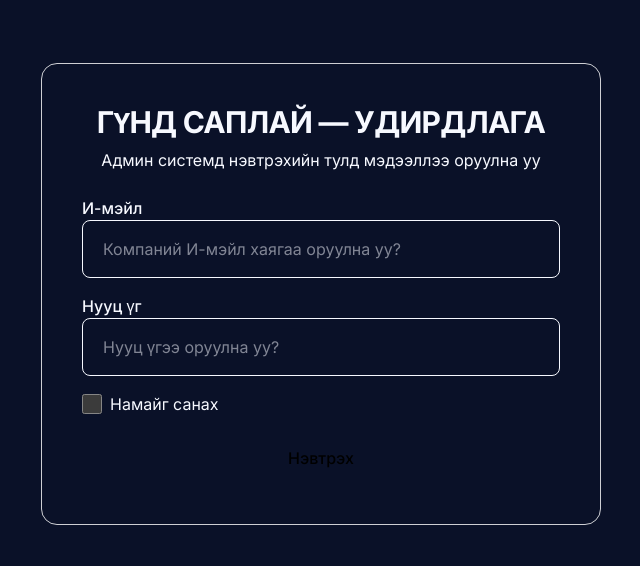
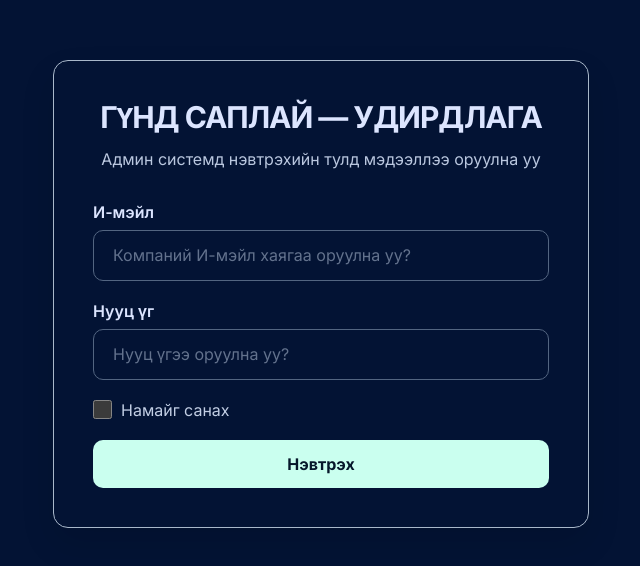
Before and after one commit to narankhorol0623-collab/barilga, a Next.js app: page /admin in a window 1280 px wide. Shown: the part 106-672 px from the top of the page, without its empty margins (319-959 px from the left). Built offline with nearby package versions, Linux system fonts and the light colour scheme.

Commit message:
admin front-end zasvar

```diff
--- a/src/app/admin/LoginPage.tsx
+++ b/src/app/admin/LoginPage.tsx
@@ -31,70 +31,67 @@ export default function LoginPage({ onLogin }: LoginPageProps) {
   };
 
   return (
-    <div className="flex items-center justify-center min-h-screen bg-background relative overflow-hidden p-4 sm:p-6 w-full">
-      <div className="w-full max-w-[560px] p-6 sm:p-10 space-y-5 sm:space-y-6 bg-card rounded-2xl border border-white/80 relative z-10">
-        <div className="text-center space-y-1.5 sm:space-y-2">
-          <h1 className="text-2xl sm:text-3xl font-bold tracking-tight text-foreground">
-            ГҮНД САПЛАЙ — УДИРДЛАГА
-          </h1>
-          <p className="text-base leading-6 text-muted-foreground">
+    <div className="admin-login-screen w-full">
+      <section className="admin-login-card">
+        <div>
+          <h1 className="admin-login-heading">ГҮНД САПЛАЙ — УДИРДЛАГА</h1>
+          <p className="admin-login-description">
             Админ системд нэвтрэхийн тулд мэдээллээ оруулна уу
           </p>
         </div>
 
         {error && (
-          <div className="p-3 bg-red-500/10 border border-red-500/20 rounded-lg text-red-500 text-sm text-center font-medium">
+          <div
+            className="mb-4 rounded-lg border border-red-400/30 bg-red-500/10 p-3 text-center text-sm font-medium text-red-300"
+            role="alert"
+          >
             {error}
           </div>
         )}
 
-        <form onSubmit={handleSubmit} className="space-y-4">
-          <div className="space-y-1">
-            <label className="text-base font-medium text-foreground">
+        <form onSubmit={handleSubmit} className="admin-login-form">
+          <div className="admin-login-field">
+            <label htmlFor="admin-email" className="admin-login-label">
               И-мэйл
             </label>
             <input
+              id="admin-email"
               type="email"
               required
               value={email}
               onChange={(e) => setEmail(e.target.value)}
               placeholder="Компаний И-мэйл хаягаа оруулна уу?"
-              className="w-full px-5 py-4 bg-background border border-border rounded-lg focus:outline-none focus:ring-2 focus:ring-primary text-foreground text-base transition-all"
+              className="admin-login-input"
             />
           </div>
 
-          <div className="space-y-1">
-            <label className="text-base font-medium text-foreground">
+          <div className="admin-login-field">
+            <label htmlFor="admin-password" className="admin-login-label">
               Нууц үг
             </label>
             <input
+              id="admin-password"
               type="password"
               required
               value={password}
               onChange={(e) => setPassword(e.target.value)}
               placeholder="Нууц үгээ оруулна уу?"
-              className="w-full px-5 py-4 bg-background border border-border rounded-lg focus:outline-none focus:ring-2 focus:ring-primary text-foreground text-base transition-all"
+              className="admin-login-input"
             />
           </div>
 
-          <div className="flex items-center justify-between text-base gap-2">
-            <label className="flex items-center space-x-2 cursor-pointer text-muted-foreground select-none">
-              <input
-                type="checkbox"
-                className="h-5 w-5 rounded border-border accent-primary"
-              />
-              <span className="text-base">Намайг санах</span>
+          <div className="flex items-center justify-between gap-2">
+            <label className="admin-login-remember select-none">
+              <input type="checkbox" className="rounded" />
+              <span>Намайг санах</span>
             </label>
           </div>
 
-          <button
-            type="submit"
-            className="w-full py-3.5 px-4 bg-primary text-black font-medium text-base rounded-lg hover:opacity-90 active:scale-[0.99] transition-all duration-200"
-          >
+          <button type="submit" className="admin-login-submit w-full">
             Нэвтрэх
           </button>
         </form>
-      </div>
+      </section>
     </div>
   );
 }
--- a/src/app/admin/globals.css
+++ b/src/app/admin/globals.css
@@ -1,79 +1,120 @@
-@tailwind base;
-@tailwind components;
-@tailwind utilities;
-body {
-  background-color: #011134;
-  color: #dae2ff;
-  margin: 0;
-  padding: 0;
+@import "tailwindcss";
+
+/* Admin-only design tokens used by the dashboard utility classes. */
+@theme {
+  --color-background: #031334;
+  --color-surface: #031334;
+  --color-surface-container-lowest: #071832;
+  --color-surface-container-low: #101d39;
+  --color-surface-container: #152442;
+  --color-surface-container-high: #1a2b4d;
+  --color-surface-variant: #263655;
+  --color-on-surface: #dce5ff;
+  --color-on-surface-variant: #a9b8ca;
+  --color-outline-variant: #263755;
+  --color-primary: #d8fff5;
+  --color-primary-container: #00e6cb;
+  --color-primary-fixed: #00e6cb;
+  --color-secondary: #38d6ca;
+  --color-secondary-container: #172e48;
+  --color-tertiary: #d492e8;
+  --color-tertiary-fixed-dim: #f2a3cc;
+  --color-error: #ff8c99;
+  --color-error-container: #542b43;
+  --font-body-md: "Inter", sans-serif;
+  --font-headline-sm: "Inter", sans-serif;
+  --font-label-md: "JetBrains Mono", monospace;
+  --font-label-sm: "JetBrains Mono", monospace;
+  --font-display-lg: "Inter", sans-serif;
+  --text-body-md: 1rem;
+  --text-headline-sm: 1.5rem;
+  --text-label-md: 0.875rem;
+  --text-label-sm: 0.75rem;
+  --text-display-lg: 3.5rem;
+  --spacing-sidebar-expanded: 19.5rem;
+  --spacing-container-padding: 1.5rem;
+}
+
+.admin-root {
+  min-height: 100vh;
+  background: #031334;
+  color: #dce5ff;
   font-family: "Inter", sans-serif;
 }
 
-.material-symbols-outlined {
+.admin-root .glass-card {
+  background: #111e3a;
+  border: 1px solid #1b2d4d;
+  border-radius: 14px;
+  box-shadow: 0 8px 24px rgb(0 0 0 / 12%);
+  transition: box-shadow 180ms ease;
+}
+
+.admin-root .glass-card:hover {
+  box-shadow: 0 0 18px rgb(0 230 203 / 8%);
+}
+
+.admin-root .material-symbols-outlined {
   font-family: "Material Symbols Outlined";
   font-weight: normal;
   font-style: normal;
-  font-size: 24px;
   line-height: 1;
   letter-spacing: normal;
   text-transform: none;
-  display: inline-block;
   white-space: nowrap;
   word-wrap: normal;
   direction: ltr;
-  -webkit-font-feature-settings: "liga";
   font-feature-settings: "liga";
   -webkit-font-smoothing: antialiased;
 }
 
-.glass-card {
-  background-color: #111c38;
-  border: 1px solid #1e2d50;
-  border-radius: 0.75rem;
-  box-shadow:
-    0 4px 6px -1px rgba(0, 0, 0, 0.1),
-    0 2px 4px -1px rgba(0, 0, 0, 0.06);
-  transition: box-shadow 0.3s ease;
+.admin-root .custom-scrollbar::-webkit-scrollbar { width: 6px; height: 6px; }
+.admin-root .custom-scrollbar::-webkit-scrollbar-track { background: transparent; }
+.admin-root .custom-scrollbar::-webkit-scrollbar-thumb { background: #263755; border-radius: 4px; }
+.admin-root aside > div:first-child img { display: block; width: 240px; height: 220px; object-fit: contain; }
+
+.admin-login-screen {
+  min-height: 100vh;
+  display: grid;
+  place-items: center;
+  padding: 24px;
+  background: #031334;
+  color: #dce5ff;
 }
 
-.glass-card:hover {
-  box-shadow: 0 0 15px rgba(0, 245, 212, 0.1);
+.admin-login-card {
+  width: min(100%, 536px);
+  padding: 38px 39px 39px;
+  border: 1px solid #a9b8ca;
+  border-radius: 15px;
+  background: transparent;
+  box-shadow: 0 16px 34px rgb(0 0 0 / 10%);
 }
 
-.neon-text {
-  color: #00f5d4;
-  text-shadow: 0 0 10px rgba(0, 245, 212, 0.3);
+.admin-login-heading { margin: 0; text-align: center; font-size: 30px; line-height: 1.25; font-weight: 750; letter-spacing: -.035em; }
+.admin-login-description { margin: 10px 0 29px; text-align: center; color: #bac7df; font-size: 16px; line-height: 1.5; }
+.admin-login-form { display: grid; gap: 18px; }
+.admin-login-field { display: grid; gap: 6px; }
+.admin-login-label { font-size: 16px; font-weight: 600; }
+.admin-login-input { width: 100%; height: 51px; padding: 0 19px; border: 1px solid #536581; border-radius: 10px; background: transparent; color: #e2eaff; font: inherit; font-size: 16px; outline: none; transition: border-color 150ms ease, box-shadow 150ms ease; }
+.admin-login-input::placeholder { color: #63728d; }
+.admin-login-input:focus { border-color: #00e6cb; box-shadow: 0 0 0 3px rgb(0 230 203 / 12%); }
+.admin-login-remember { display: flex; align-items: center; gap: 9px; color: #c2cee4; font-size: 16px; cursor: pointer; }
+.admin-login-remember input { width: 19px; height: 19px; accent-color: #baffef; }
+.admin-login-submit { height: 48px; border: 0; border-radius: 10px; background: #caffef; color: #06182b; font: inherit; font-size: 16px; font-weight: 700; cursor: pointer; transition: filter 150ms ease, transform 150ms ease; }
+.admin-login-submit:hover { filter: brightness(1.06); }
+.admin-login-submit:active { transform: scale(.99); }
+
+@media (max-width: 560px) {
+  .admin-login-card { padding: 30px 23px; }
+  .admin-login-heading { font-size: 24px; }
+  .admin-login-description { font-size: 14px; }
 }
 
-.primary-glow:hover {
-  box-shadow: 0 0 15px rgba(0, 245, 212, 0.3);
+@media (min-width: 768px) {
+  .admin-root main.ml-sidebar-expanded { margin-left: 19.5rem; }
 }
 
-.custom-scrollbar::-webkit-scrollbar {
-  width: 6px;
-  height: 6px;
+@media (max-width: 767px) {
+  .admin-root main.ml-sidebar-expanded { margin-left: 0; }
 }
-
-.custom-scrollbar::-webkit-scrollbar-track {
-  background: transparent;
-}
-
-.custom-scrollbar::-webkit-scrollbar-thumb {
-  background: #253457;
-  border-radius: 4px;
-}
-
-.custom-scrollbar::-webkit-scrollbar-thumb:hover {
-  background: #3a4a46;
-}
-
-@media (prefers-reduced-motion: reduce) {
-  *,
-  *::before,
-  *::after {
-    animation-duration: 0.01ms !important;
-    animation-iteration-count: 1 !important;
-    transition-duration: 0.01ms !important;
-    scroll-behavior: auto !important;
-  }
-}
--- a/src/app/admin/layout.tsx
+++ b/src/app/admin/layout.tsx
@@ -32,7 +32,7 @@ export default function RootLayout({
         rel="stylesheet"
         precedence="default"
       />
-      <div className="dark flex h-screen overflow-hidden bg-surface text-on-surface font-body-md text-body-md custom-scrollbar">
+      <div className="admin-root dark flex h-screen overflow-hidden bg-surface text-on-surface font-body-md text-body-md custom-scrollbar">
         {children}
       </div>
     </>
```
